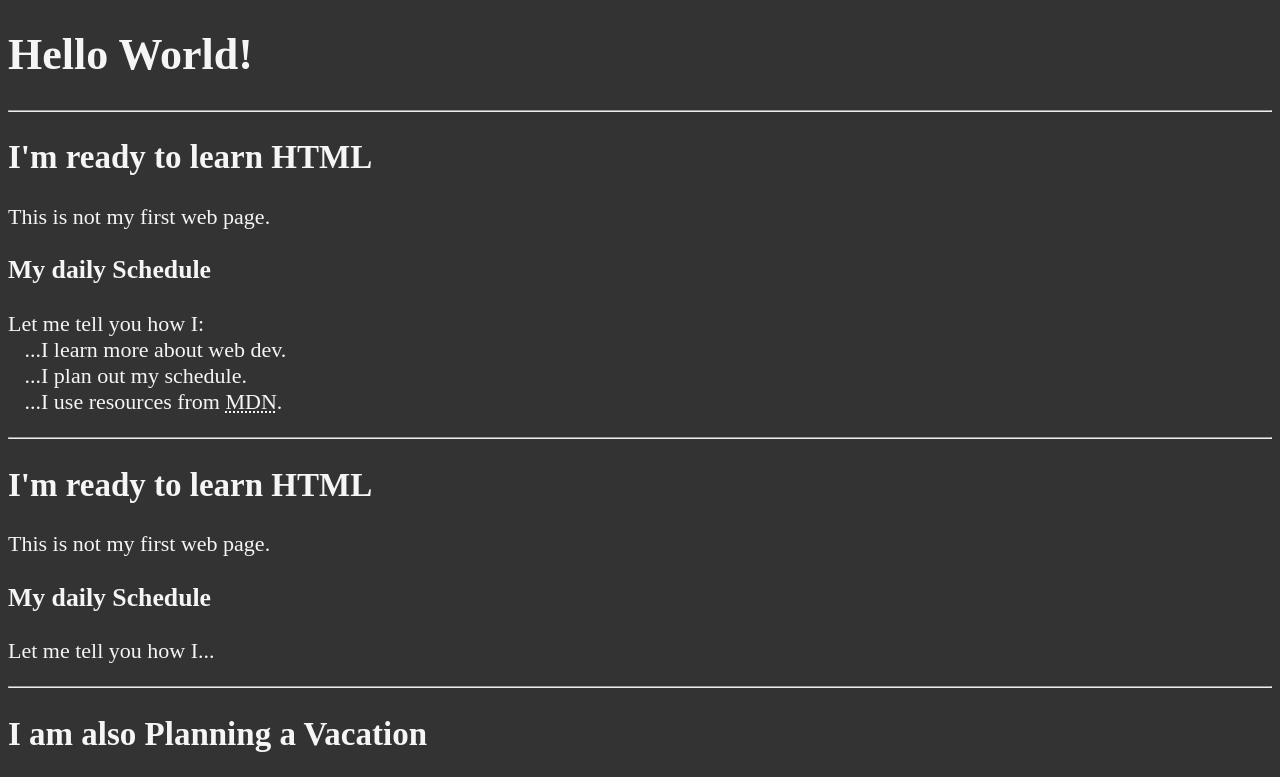
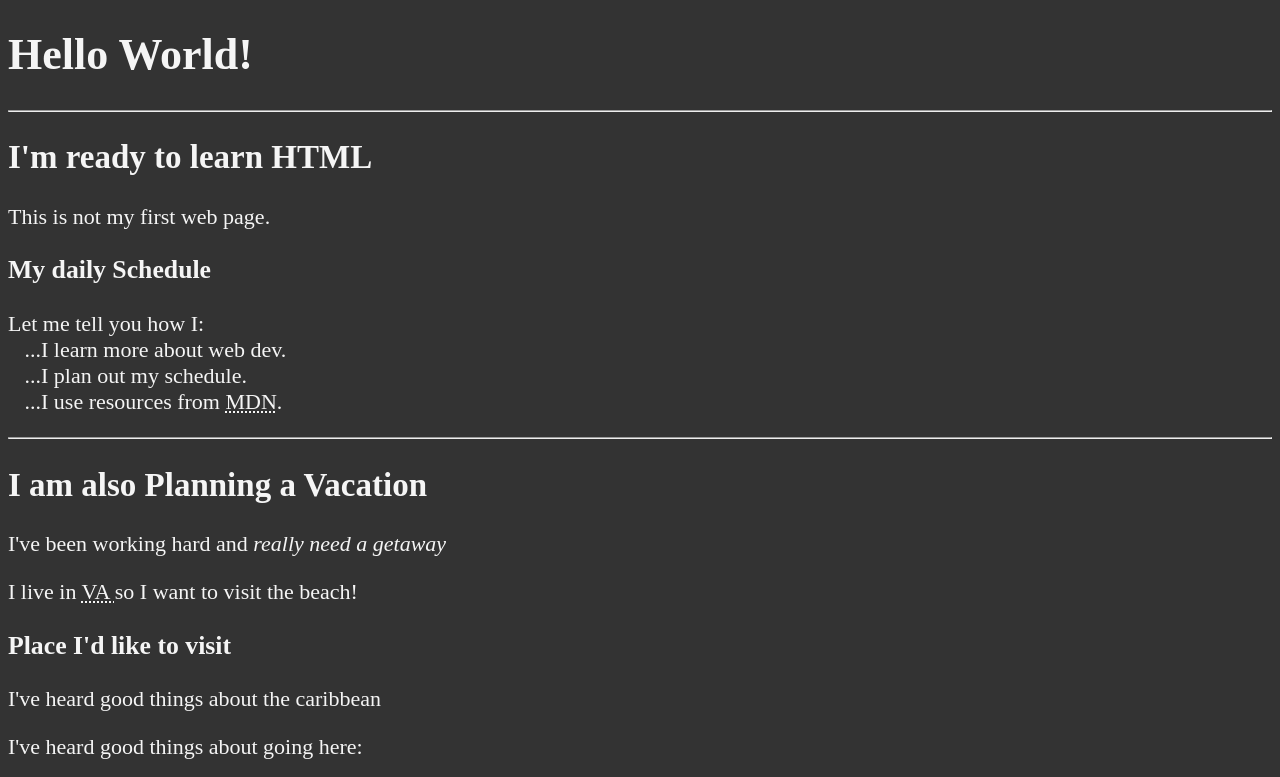
Before and after one commit to Sabdulb/dave-gray-html, a plain HTML site: page 03_LESSON/index.html in a window 1280 px wide. Shown: the top 777 px of the page. Drawn offline with Linux system fonts and the light colour scheme.

Commit message:
really the last commit for lesson 3

```diff
--- a/03_LESSON/index.html
+++ b/03_LESSON/index.html
@@ -29,14 +29,6 @@
 
         <hr>
 
-        <h2> I'm ready to learn HTML</h2>
-        <p> This is not my first web page.</p>
-
-        <h3> My daily Schedule</h3>
-        <p> Let me tell you how I...</p>
-
-        <hr>
-
         <h2> I am also Planning a Vacation</h2>
         <p> I've been working hard and <em>really need a getaway</em></p>
         <p> I live in <abbr title="Virginia"> VA </abbr> so I want to visit the beach!</p>
```
